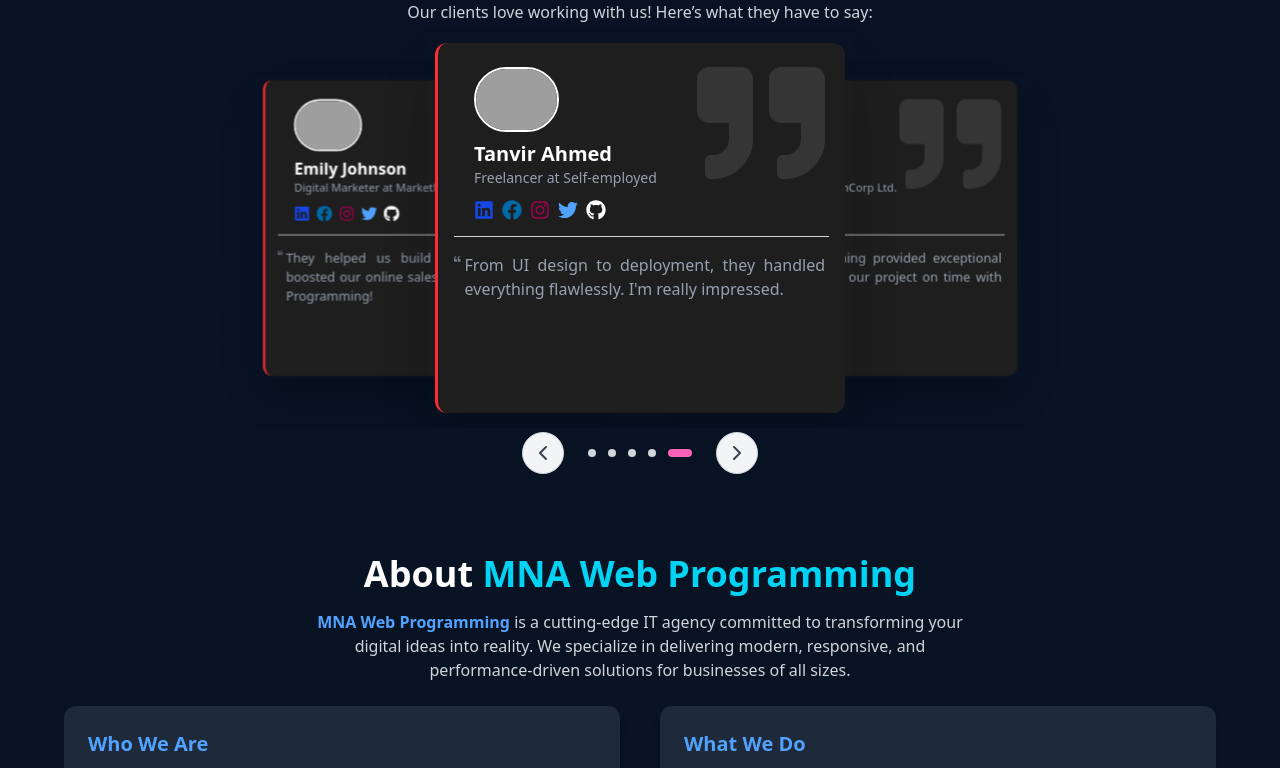
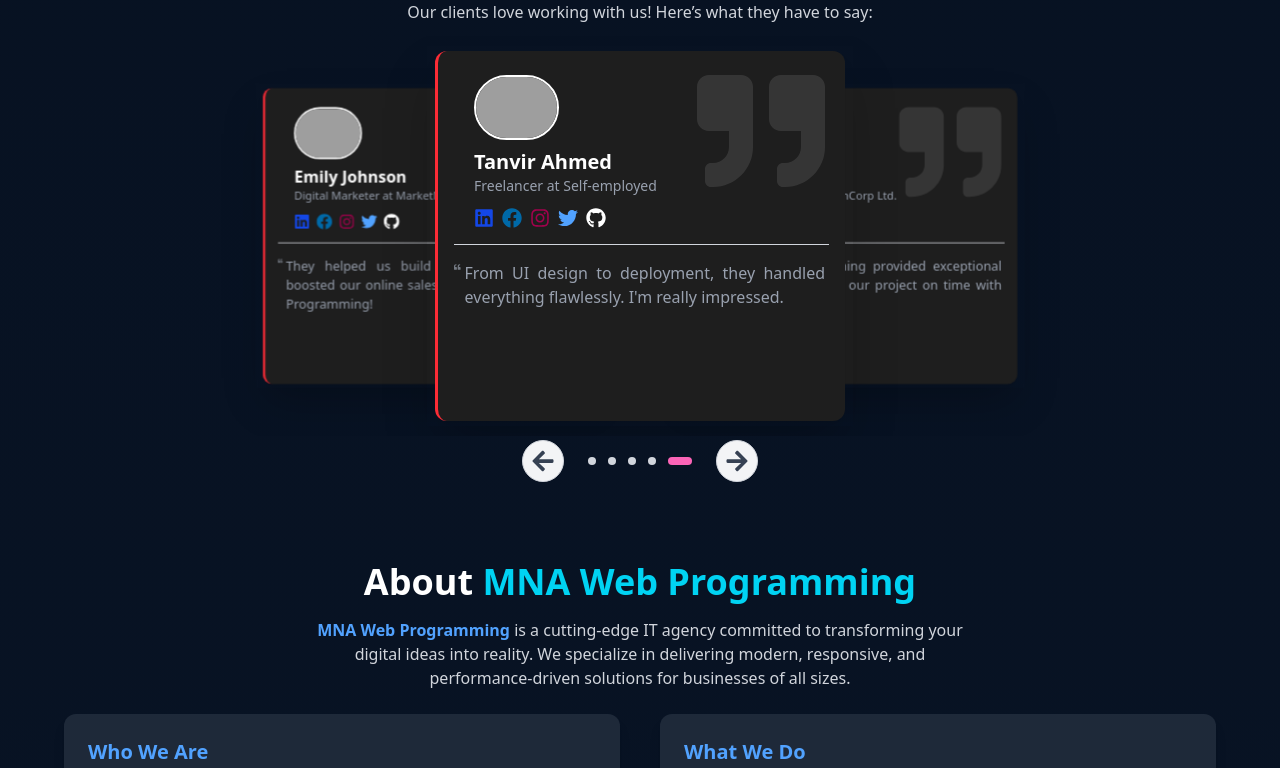
Before and after one commit to nurulazam-dev/mna-web-programming_v1, a Next.js app: page / in a window 1280 px wide. Shown: the part 5891-6659 px from the top of the page. Built offline with nearby package versions, Linux system fonts and the light colour scheme; grey boxes are pictures that could not be loaded.

Commit message:
testimonials component update

```diff
--- a/app/components/Home/Testimonials.tsx
+++ b/app/components/Home/Testimonials.tsx
@@ -5,6 +5,8 @@ import { motion, PanInfo } from "framer-motion";
 import Image from "next/image";
 import { testimonialsData } from "@/public/data/testimonialsDataBank";
 import {
+  FaArrowLeft,
+  FaArrowRight,
   FaFacebook,
   FaGithub,
   FaInstagram,
@@ -13,44 +15,6 @@ import {
   FaQuoteRight,
   FaTwitter,
 } from "react-icons/fa";
-
-interface IconProps {
-  className?: string;
-}
-
-const ChevronLeftIcon: React.FC<IconProps> = ({ className }) => (
-  <svg
-    xmlns="http://www.w3.org/2000/svg"
-    width="24"
-    height="24"
-    viewBox="0 0 24 24"
-    fill="none"
-    stroke="currentColor"
-    strokeWidth="2"
-    strokeLinecap="round"
-    strokeLinejoin="round"
-    className={className}
-  >
-    <path d="m15 18-6-6 6-6" />
-  </svg>
-);
-
-const ChevronRightIcon: React.FC<IconProps> = ({ className }) => (
-  <svg
-    xmlns="http://www.w3.org/2000/svg"
-    width="24"
-    height="24"
-    viewBox="0 0 24 24"
-    fill="none"
-    stroke="currentColor"
-    strokeWidth="2"
-    strokeLinecap="round"
-    strokeLinejoin="round"
-    className={className}
-  >
-    <path d="m9 18 6-6-6-6" />
-  </svg>
-);
 
 interface CardData {
   id: number;
@@ -140,13 +104,13 @@ const Testimonials = () => {
             whileInView={{ opacity: 1, y: 0 }}
             transition={{ duration: 0.6, delay: 0.2 }}
             viewport={{ once: true }}
-            className="text-gray-300 max-w-2xl mx-auto mb-1 text-center"
+            className="text-gray-300 max-w-2xl mx-auto mb-3 text-center px-6"
           >
             Our clients love working with us! Here’s what they have to say:
           </motion.p>
         </div>
         <div className="relative flex w-full flex-col">
-          <div className="relative w-full h-[280px] md:h-[400px] flex items-center justify-center overflow-hidden">
+          <div className="relative w-full h-[350px] md:h-[400px] flex items-center justify-center overflow-hidden">
             <motion.div
               className="w-full h-full flex items-center justify-center"
               drag="x"
@@ -174,7 +138,7 @@ const Testimonials = () => {
               onClick={() => changeSlide(activeIndex - 1)}
               className="p-2 rounded-full bg-gray-100 dark:bg-white/5 hover:bg-gray-200 dark:hover:bg-white/10 border border-gray-300 dark:border-white/10 text-gray-700 dark:text-white transition-colors focus:outline-none focus:ring-2 focus:ring-pink-500"
             >
-              <ChevronLeftIcon className="w-6 h-6" />
+              <FaArrowLeft className="w-6 h-6" />
             </button>
 
             <div className="flex items-center justify-center gap-3">
@@ -196,7 +160,7 @@ const Testimonials = () => {
               onClick={() => changeSlide(activeIndex + 1)}
               className="p-2 rounded-full bg-gray-100 dark:bg-white/5 hover:bg-gray-200 dark:hover:bg-white/10 border border-gray-300 dark:border-white/10 text-gray-700 dark:text-white transition-colors focus:outline-none focus:ring-2 focus:ring-pink-500"
             >
-              <ChevronRightIcon className="w-6 h-6" />
+              <FaArrowRight className="w-6 h-6" />
             </button>
           </div>
         </div>
@@ -238,16 +202,16 @@ const Card: React.FC<CardProps> = ({
   };
   return (
     <motion.div
-      className="absolute w-1/2 md:w-1/3 h-[95%]"
+      className="absolute w-4/6 md:w-1/3 h-[100%] md:h-[95%]"
       style={{
         transformStyle: "preserve-3d",
       }}
       animate={animate}
       initial={false}
     >
-      <div className="relative w-full h-full shadow-2xl overflow-hidden flex items-center justify-center">
-        <div className="relative w-[410px] min-h-[370px] bg-[#1e1e1e] text-white rounded-xl px-4 py-6 shadow-lg border-l-[3px] border-red-500 flex-shrink-0">
-          <div className="pl-5">
+      <div className="relative w-full h-full shadow-2xl overflow-hidden flex items-center justify-center ">
+        <div className="relative md:w-[410px] w-[270px] min-h-[300px] md:min-h-[370px] bg-[#1e1e1e] text-white rounded-xl px-4 py-6 shadow-lg border-l-[3px] border-red-500 flex-shrink-0">
+          <div className="md:pl-5 pl-2">
             <Image
               src={card.image}
               alt={card.name}
@@ -269,7 +233,7 @@ const Card: React.FC<CardProps> = ({
               <FaGithub className="h-5 w-5 text-white" />
             </div>
           </div>
-          <div className="border-b border-gray-300 my-4"></div>
+          <div className="border-b border-gray-300 my-4 "></div>
           {/* Feedback */}
           <p className="text-gray-400 text-md text-justify flex leading-6">
             <FaQuoteLeft className="opacity-70 text-[12px]" />
@@ -278,7 +242,7 @@ const Card: React.FC<CardProps> = ({
 
           {/* Quote Icon */}
           <div className="absolute top-4 right-5">
-            <FaQuoteRight className="opacity-10 text-9xl" />
+            <FaQuoteRight className="opacity-10 md:text-9xl text-7xl" />
           </div>
         </div>
       </div>
```
